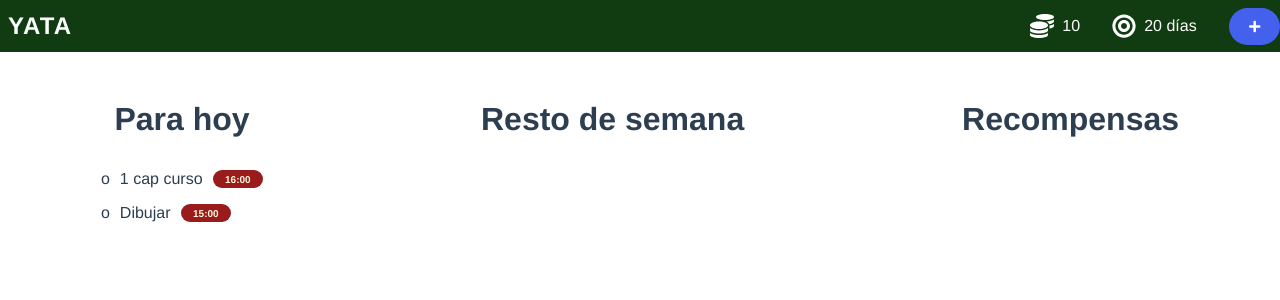
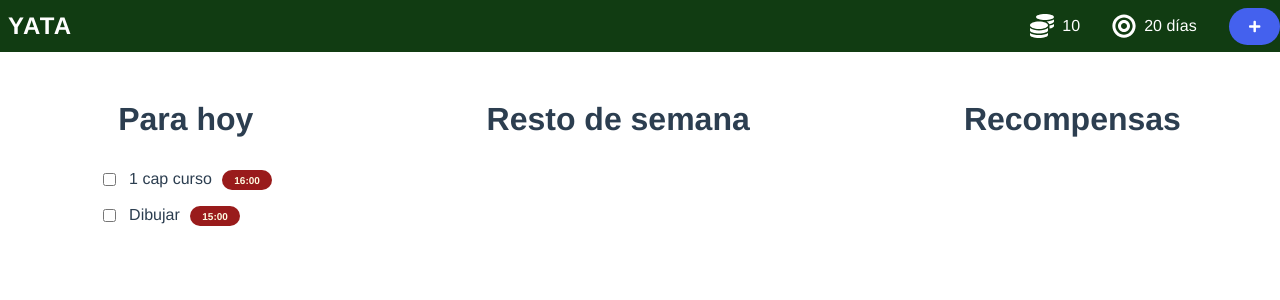
Before and after one commit to marisarobayo/yata, a Vue app: page /dashboard in a window 1280 px wide. Shown: the top 300 px of the page. Built offline with nearby package versions, Linux system fonts and the light colour scheme.

Commit message:
Adds checkboxes to task items.

```diff
--- /dev/null
+++ b/src/components/Checkbox.vue
@@ -0,0 +1,37 @@
+
+<template>
+  <span :class="$style.checkbox">
+    <input id="candidates" v-model="isChecked" name="candidates" type="checkbox" class="focus:ring-indigo-500 h-4 w-4 text-indigo-600 border-gray-300 rounded" />
+  </span>
+</template>
+
+<script lang="ts">
+import { defineComponent, ref } from "vue";
+
+export default defineComponent({
+  name: 'Checkbox',
+  props: {
+    checked: Boolean,
+  },
+  setup: (props) => {
+    let isChecked = ref(props.checked)
+
+    return {
+      isChecked,
+    }
+  }
+})
+</script>
+
+<style module lang="scss">
+  .checkbox {
+    height: 0.5em;
+    width: 0.5em;
+    border-radius: 0.25rem;
+    color: rgb(79 70 229);
+    border-color: rgb(209 213 219);
+    &:focus {
+      --tw-ring-color: rgb(99 102 241);
+    }
+  }
+</style>
--- a/src/components/ListedTask.vue
+++ b/src/components/ListedTask.vue
@@ -2,7 +2,7 @@
 <template>
   <div :class="$style.task">
     <div>
-      o
+      <Checkbox :checked="false"/>
     </div>
     <div>
       {{task?.title}}
@@ -23,13 +23,14 @@ import { Task } from "@/utils/models";
 import { defineComponent, PropType } from "vue";
 import { datetime } from "@/utils/formatting";
 import Badge from "./Badge.vue";
+import Checkbox from "./Checkbox.vue";
 
 export default defineComponent({
     name: "ListedTask",
     props: {
       task: Object as PropType<Task>
     },
-    components: { Badge },
+    components: { Badge, Checkbox },
     setup: () => {
       return {
         datetime,
```
